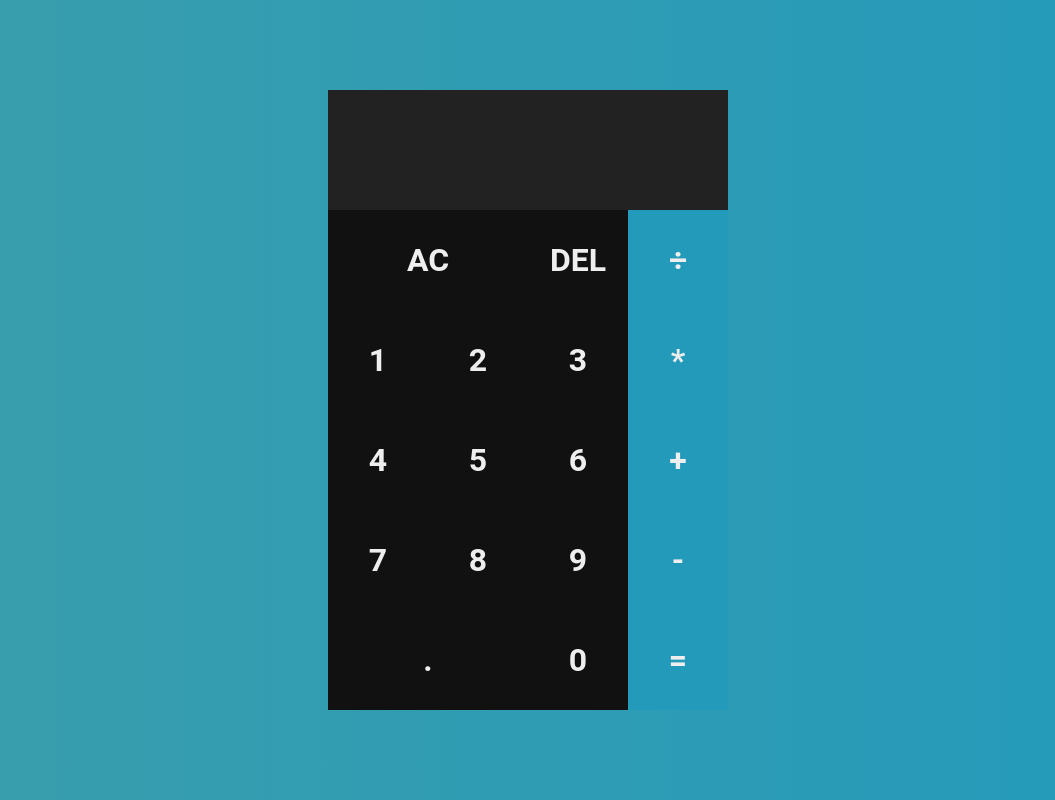
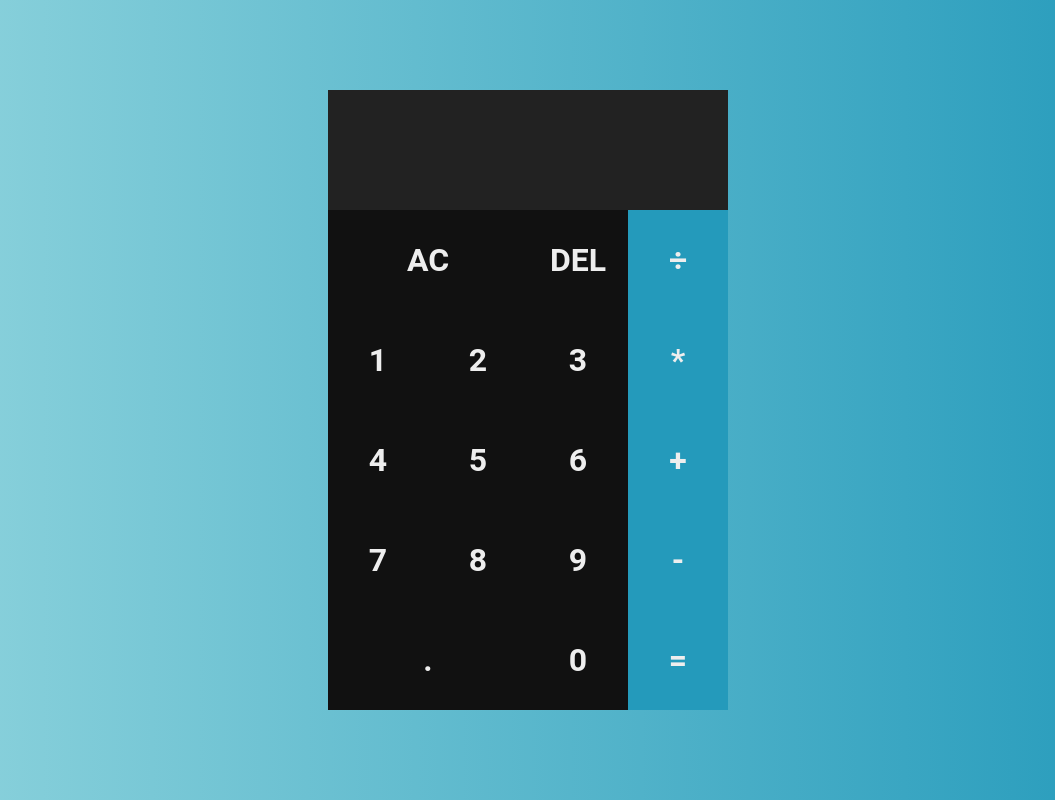
Before and after one commit to AugustoPBaldino/Grupo-de-Estudos-Ages, a plain HTML site: page Projetos/Calculadora/index.html in a window 1280 px wide. Shown: the whole page, without its empty margins (112-1167 px from the left). Drawn offline with Linux system fonts and the light colour scheme.

Commit message:
Commit final da calculadora

```diff
--- a/Projetos/Calculadora/script.js
+++ b/Projetos/Calculadora/script.js
@@ -7,6 +7,7 @@ const previousOperandTextElement = document.querySelector("[data-previous-operan
 const currentOperandTextElement = document.querySelector("[data-current-operand]");
 
 class Calculator {
+
   // Construtor
   constructor(previousOperandTextElement, currentOperandTextElement) {
     this.previousOperandTextElement = previousOperandTextElement;
--- a/Projetos/Calculadora/style.css
+++ b/Projetos/Calculadora/style.css
@@ -7,7 +7,7 @@
   }
 
   body {
-    background: linear-gradient(to right, #3a9eac, #249abb);
+    background: linear-gradient(to right, #8fd4dd, #249abb);
   }
 
   .grid-container {
```
